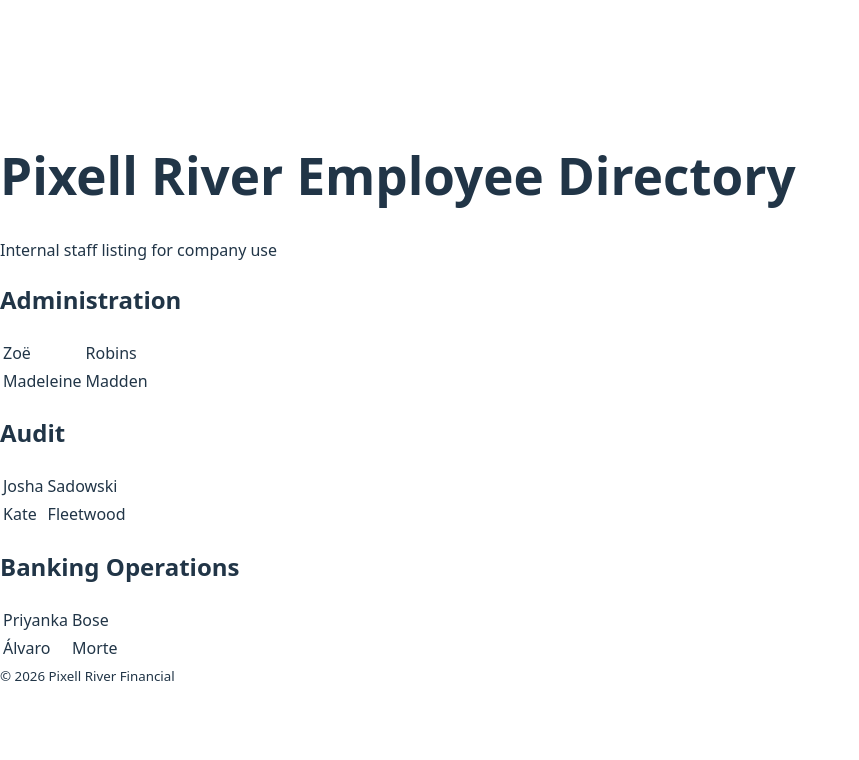
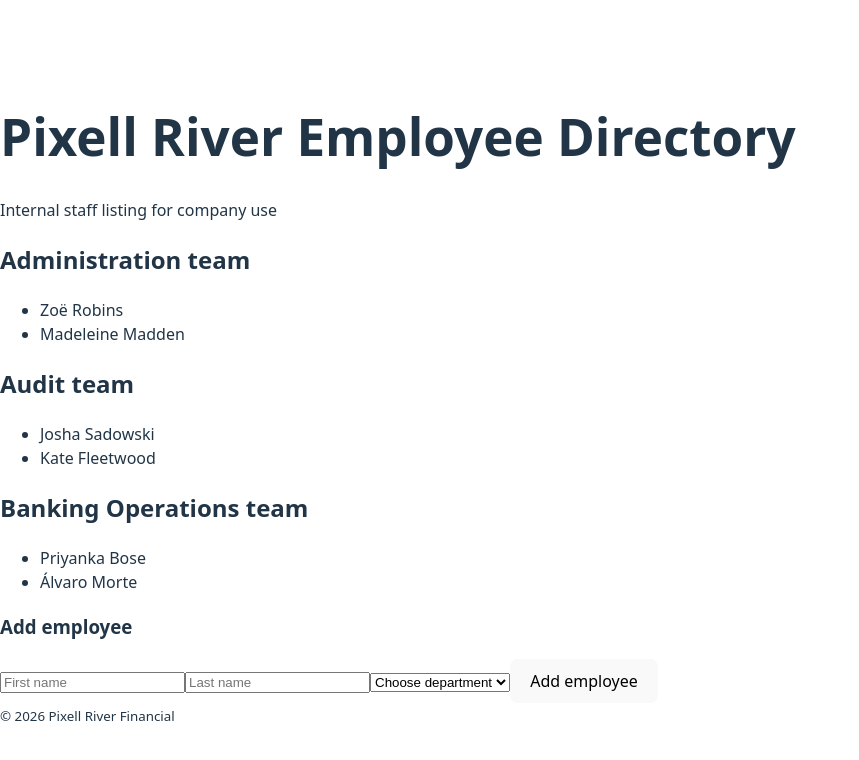
Before and after one commit to skaur1604/Lab_01, a React (Vite) app: page / in a window 1280 px wide. Shown: the top 760 px of the page, without its empty margins (0-859 px from the left). Built offline with nearby package versions, Linux system fonts and the light colour scheme.

Commit message:
Impleted employee form

```diff
--- a/src/App.tsx
+++ b/src/App.tsx
@@ -1,14 +1,20 @@
+import { useState } from "react"
 import { Header } from "./components/Header"
 import { EmployeeList } from "./components/EmployeeList"
 import { Footer } from "./components/Footer"
+import { EmployeeForm } from "./components/EmployeeForm"
+import { employeeData } from "./data/employees"
 
 function App() {
+  const [employees, setEmployees] = useState(employeeData)
+
   return (
-    <>
-      <Header />
-      <EmployeeList />
-      <Footer />
-    </>
+<>
+<Header />
+<EmployeeList employees={employees} />
+<EmployeeForm employees={employees} setEmployees={setEmployees} />
+<Footer />
+</>
   )
 }
 
--- /dev/null
+++ b/src/components/EmployeeForm.tsx
@@ -0,0 +1,105 @@
+import { useState } from "react"
+
+export function EmployeeForm({ employees, setEmployees }: any) {
+
+	const [firstName, setFirstName] = useState("")
+
+	const [lastName, setLastName] = useState("")
+
+	const [department, setDepartment] = useState("")
+
+	const [error, setError] = useState("")
+
+	const departments = [...new Set(employees.map((e: any) => e.department))]
+
+	function handleSubmit(e: any) {
+
+		e.preventDefault()
+
+		setError("")
+
+		if (firstName.trim().length < 3) {
+
+			setError("First name should have at least 3 letters")
+
+			return
+
+		}
+
+		if (!department) {
+
+			setError("Please choose a department")
+
+			return
+
+		}
+
+		setEmployees([
+
+			...employees,
+
+			{ firstName, lastName, department }
+
+		])
+
+		setFirstName("")
+
+		setLastName("")
+
+		setDepartment("")
+
+	}
+
+	return (
+		<form onSubmit={handleSubmit}>
+			<h3>Add employee</h3>
+
+			{error && <p style={{ color: "red" }}>{error}</p>}
+
+			<input
+
+				type="text"
+
+				placeholder="First name"
+
+				value={firstName}
+
+				onChange={e => setFirstName(e.target.value)}
+
+			/>
+
+			<input
+
+				type="text"
+
+				placeholder="Last name"
+
+				value={lastName}
+
+				onChange={e => setLastName(e.target.value)}
+
+			/>
+
+			<select
+
+				value={department}
+
+				onChange={e => setDepartment(e.target.value)}
+			>
+				<option value="">Choose department</option>
+
+				{departments.map((dept: string) => (
+					<option key={dept} value={dept}>
+
+						{dept}
+					</option>
+
+				))}
+			</select>
+
+			<button type="submit">Add employee</button>
+		</form>
+
+	)
+
+}
--- a/src/components/EmployeeList.tsx
+++ b/src/components/EmployeeList.tsx
@@ -1,35 +1,51 @@
-import { employeeData } from "../data/employees"
+type Props = {
 
-export function EmployeeList() {
-  const groupedEmployees = employeeData.reduce<Record<string, typeof employeeData>>(
-    (groups, emp) => {
-      if (!groups[emp.department]) {
-        groups[emp.department] = []
-      }
-      groups[emp.department].push(emp)
-      return groups
-    },
-    {}
+  employees: {
+
+    firstName: string
+
+    lastName: string
+
+    department: string
+
+  }[]
+
+}
+
+export function EmployeeList({ employees }: Props) {
+
+  const departments = Array.from(
+
+    new Set(employees.map(emp => emp.department))
+
   )
 
   return (
-    <main>
-      {Object.keys(groupedEmployees).map(dept => (
-        <section key={dept}>
-          <h2>{dept}</h2>
+<main>
 
-          <table>
-            <tbody>
-              {groupedEmployees[dept].map((emp, index) => (
-                <tr key={index}>
-                  <td>{emp.firstName}</td>
-                  <td>{emp.lastName}</td>
-                </tr>
+      {departments.map(dept => (
+<section key={dept}>
+<h2>{dept} team</h2>
+
+          <ul>
+
+            {employees
+
+              .filter(emp => emp.department === dept)
+
+              .map((emp, index) => (
+<li key={index}>
+
+                  {emp.firstName} {emp.lastName}
+</li>
+
               ))}
-            </tbody>
-          </table>
-        </section>
+</ul>
+</section>
+
       ))}
-    </main>
+</main>
+
   )
+
 }
```
